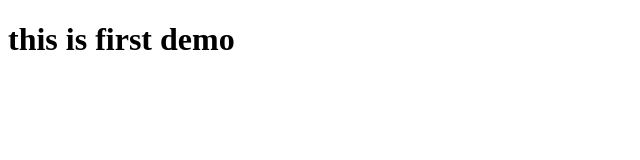
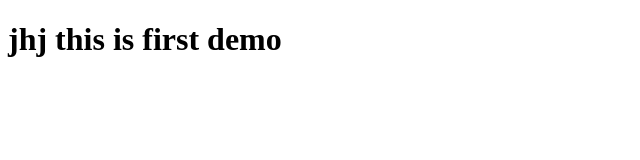
Before and after one commit to Mrinalsauraj/basic_programming, a plain HTML site: page index.html in a window 1280 px wide. Shown: the whole page, without its empty margins (0-640 px from the left). Drawn offline with Linux system fonts and the light colour scheme.

Commit message:
changing hjhj

```diff
--- a/index.html
+++ b/index.html
@@ -9,7 +9,7 @@
 </head>
 <body>
     <h1>
-        this is first demo
+        jhj this is first demo
     </h1>
 </body>
 </html>
```
